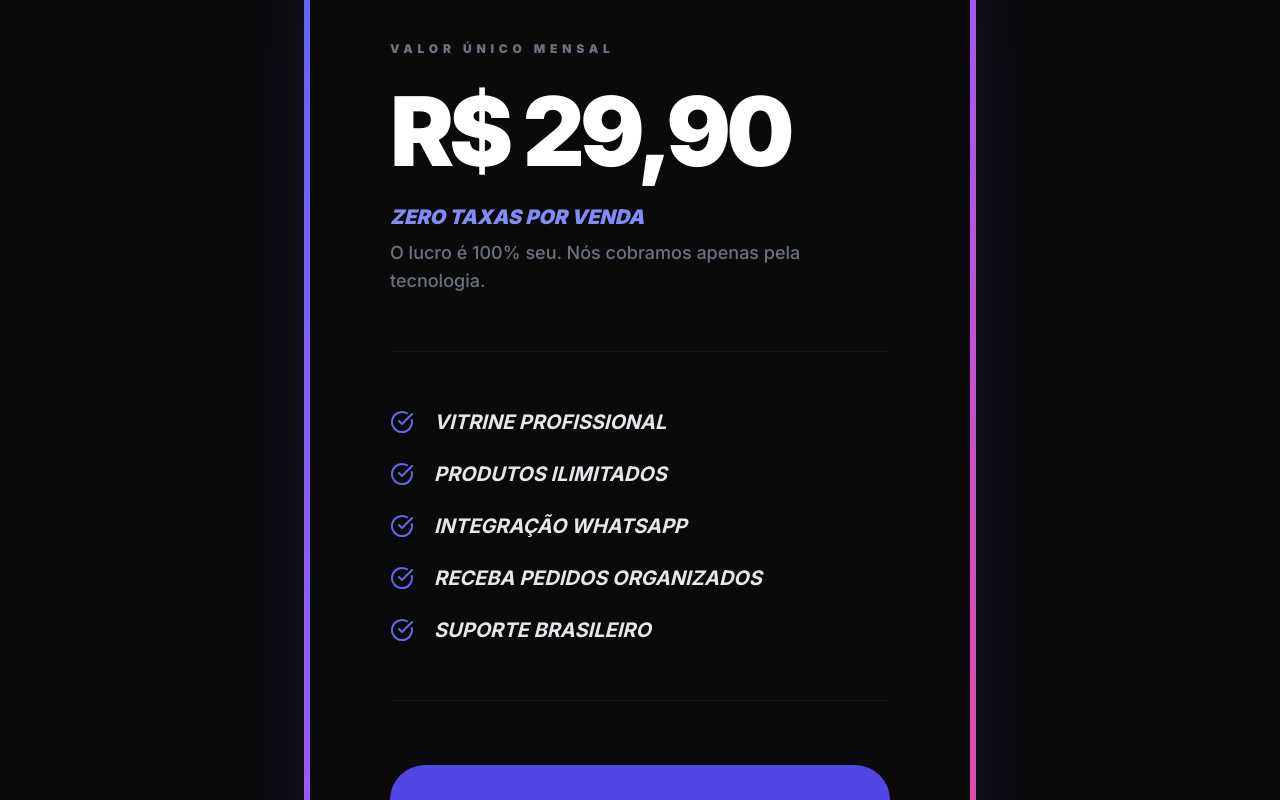
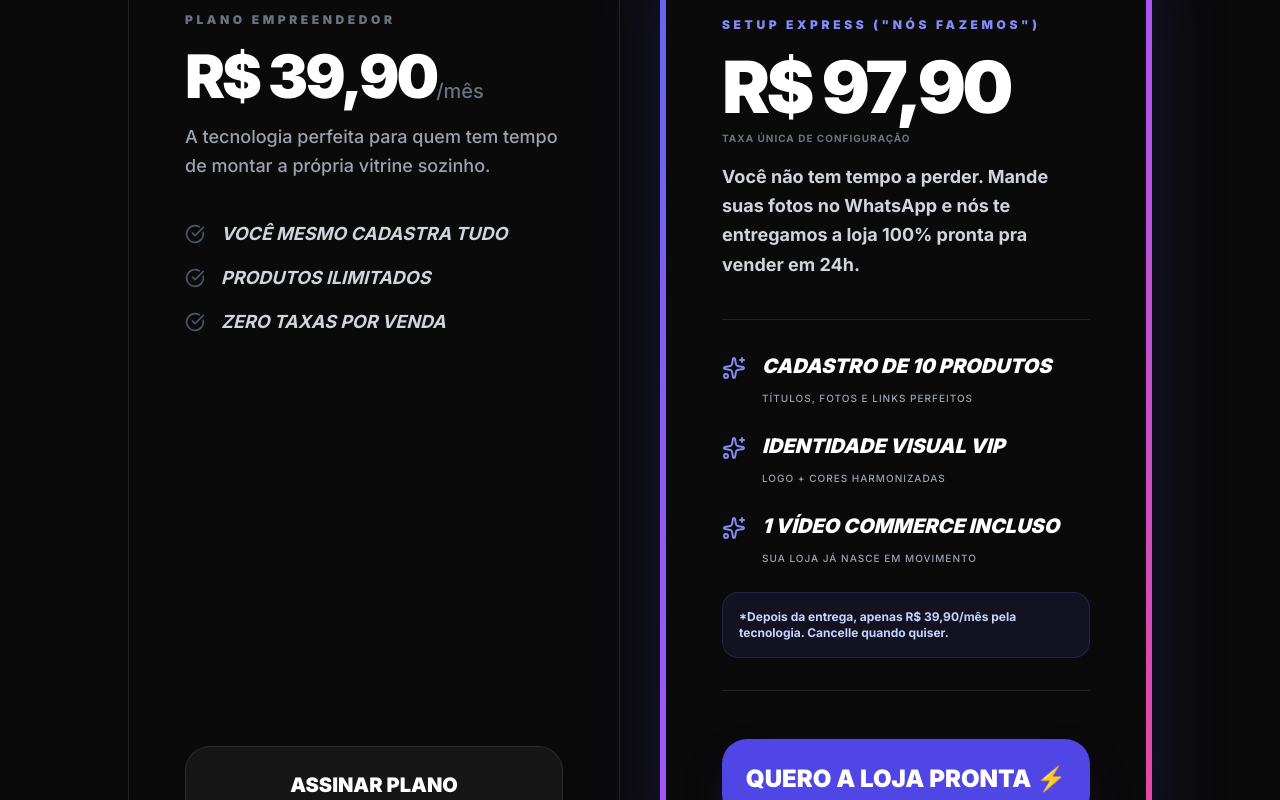
Before and after one commit to reniahapp-tech/Vyzgo, a React (Vite) app: page / in a window 1280 px wide. Shown: the part 7060-7860 px from the top of the page. Built offline with nearby package versions, Linux system fonts and the light colour scheme.

Commit message:
feat: Pricing section updated with Setup Express table

```diff
--- a/components/AdminPanel.tsx
+++ b/components/AdminPanel.tsx
@@ -1662,7 +1662,7 @@ const AdminPanel: React.FC<{ isStandalone?: boolean }> = ({ isStandalone = false
         onClose={() => setIsPaymentOpen(false)}
         onSuccess={upgradeToPro}
         planName="Plano Pro"
-        price="R$ 29,90"
+        price="R$ 39,90"
       />
     </div>
   );
--- a/components/LandingPage.tsx
+++ b/components/LandingPage.tsx
@@ -380,45 +380,80 @@ const LandingPage: React.FC = () => {
                 <div className="container mx-auto px-4 text-center">
                     <h2 className="text-4xl md:text-7xl font-black mb-20 tracking-tighter italic uppercase">Transparência Total.</h2>
 
-                    <div className="max-w-2xl mx-auto">
-                        <div className="p-1 md:p-1.5 bg-gradient-to-br from-indigo-500 via-purple-500 to-pink-500 rounded-[45px] shadow-[0_0_80px_rgba(79,70,229,0.15)]">
-                            <div className="bg-[#0A0A0A] rounded-[43px] p-6 sm:p-8 md:p-20 text-left relative overflow-hidden">
-                                <div className="mb-14">
-                                    <span className="text-[12px] font-black tracking-[0.4em] text-gray-500 uppercase">Valor Único Mensal</span>
-                                    <div className="text-5xl sm:text-7xl md:text-8xl font-black mt-6 text-white tracking-tighter">R$ 29,90</div>
-                                    <p className="text-indigo-400 text-xl mt-6 font-black uppercase italic">Zero Taxas Por Venda</p>
-                                    <p className="text-gray-500 text-lg mt-2 font-medium">O lucro é 100% seu. Nós cobramos apenas pela tecnologia.</p>
+                    <div className="max-w-5xl mx-auto grid grid-cols-1 lg:grid-cols-2 gap-10">
+                        {/* Plano Faça Você Mesmo */}
+                        <div className="p-[1px] bg-white/10 rounded-[45px] transition-transform hover:-translate-y-2 duration-500">
+                            <div className="bg-[#0A0A0A] rounded-[44px] p-8 md:p-14 text-left h-full flex flex-col relative overflow-hidden">
+                                <div className="mb-10">
+                                    <span className="text-[12px] font-black tracking-[0.3em] text-gray-500 uppercase">Plano Empreendedor</span>
+                                    <div className="text-4xl md:text-6xl font-black mt-4 text-white tracking-tighter">R$ 39,90<span className="text-xl text-gray-500 tracking-normal font-medium">/mês</span></div>
+                                    <p className="text-gray-400 text-lg mt-4 font-medium leading-relaxed">A tecnologia perfeita para quem tem tempo de montar a própria vitrine sozinho.</p>
                                 </div>
 
-                                <div className="space-y-6 mb-16 border-y border-white/5 py-14">
-                                    <div className="flex items-center gap-5 text-gray-200 font-bold text-xl italic uppercase">
-                                        <CheckCircle size={24} className="text-indigo-500 shrink-0" />
-                                        <span>Vitrine Profissional</span>
+                                <div className="space-y-4 mb-12 flex-grow">
+                                    <div className="flex items-center gap-4 text-gray-300 font-bold text-lg uppercase italic">
+                                        <CheckCircle size={20} className="text-gray-600 shrink-0" />
+                                        <span>Você mesmo cadastra tudo</span>
                                     </div>
-                                    <div className="flex items-center gap-5 text-gray-200 font-bold text-xl italic uppercase">
-                                        <CheckCircle size={24} className="text-indigo-500 shrink-0" />
+                                    <div className="flex items-center gap-4 text-gray-300 font-bold text-lg uppercase italic">
+                                        <CheckCircle size={20} className="text-gray-600 shrink-0" />
                                         <span>Produtos Ilimitados</span>
                                     </div>
-                                    <div className="flex items-center gap-5 text-gray-200 font-bold text-xl italic uppercase">
-                                        <CheckCircle size={24} className="text-indigo-500 shrink-0" />
-                                        <span>Integração WhatsApp</span>
-                                    </div>
-                                    <div className="flex items-center gap-5 text-gray-200 font-bold text-xl italic uppercase">
-                                        <CheckCircle size={24} className="text-indigo-500 shrink-0" />
-                                        <span>Receba Pedidos Organizados</span>
-                                    </div>
-                                    <div className="flex items-center gap-5 text-gray-200 font-bold text-xl italic uppercase">
-                                        <CheckCircle size={24} className="text-indigo-500 shrink-0" />
-                                        <span>Suporte Brasileiro</span>
+                                    <div className="flex items-center gap-4 text-gray-300 font-bold text-lg uppercase italic">
+                                        <CheckCircle size={20} className="text-gray-600 shrink-0" />
+                                        <span>Zero Taxas Por Venda</span>
                                     </div>
                                 </div>
 
-                                <a href="https://app.vyzgo.com" className="w-full py-8 bg-indigo-600 hover:bg-indigo-700 text-white rounded-[35px] font-black text-2xl text-center transition-all shadow-xl shadow-indigo-900/40 flex items-center justify-center gap-3">
-                                    CRIAR MINHA VITRINE 🚀
+                                <a href="https://app.vyzgo.com" className="w-full py-6 bg-white/5 hover:bg-white/10 text-white border border-white/10 rounded-[25px] font-black text-xl text-center transition-all flex items-center justify-center gap-3">
+                                    ASSINAR PLANO
                                 </a>
-                                <p className="text-center text-gray-600 text-[10px] mt-6 font-black uppercase tracking-widest opacity-60">
-                                    Tecnologia brasileira de alta conversão.
-                                </p>
+                            </div>
+                        </div>
+
+                        {/* Plano Setup Express */}
+                        <div className="p-1 md:p-1.5 bg-gradient-to-br from-indigo-500 via-purple-500 to-pink-500 rounded-[45px] shadow-[0_0_80px_rgba(79,70,229,0.2)] relative transition-transform hover:-translate-y-2 duration-500">
+                            <div className="absolute -top-5 left-1/2 -translate-x-1/2 bg-indigo-600 text-white font-black text-xs px-6 py-2 rounded-full uppercase tracking-widest border border-indigo-400 shadow-xl z-20">
+                                MAIS ESCOLHIDO 🔥
+                            </div>
+                            <div className="bg-[#0A0A0A] rounded-[43px] p-8 md:p-14 text-left h-full flex flex-col relative overflow-hidden">
+                                <div className="mb-10">
+                                    <span className="text-[12px] font-black tracking-[0.3em] text-indigo-400 uppercase">Setup Express ("Nós fazemos")</span>
+                                    <div className="text-5xl md:text-7xl font-black mt-4 text-white tracking-tighter">R$ 97,90</div>
+                                    <span className="text-[10px] font-bold text-gray-500 uppercase tracking-widest block mt-2">Taxa Única de Configuração</span>
+                                    <p className="text-gray-300 text-lg mt-4 font-bold leading-relaxed">Você não tem tempo a perder. Mande suas fotos no WhatsApp e nós te entregamos a loja 100% pronta pra vender em 24h.</p>
+                                </div>
+
+                                <div className="space-y-5 mb-12 flex-grow border-y border-white/10 py-8">
+                                    <div className="flex items-start gap-4 text-white font-black text-xl uppercase italic">
+                                        <Sparkles size={24} className="text-indigo-400 shrink-0 mt-1" />
+                                        <div>
+                                            Cadastro de 10 Produtos
+                                            <p className="text-[10px] text-gray-400 font-medium tracking-widest uppercase mt-1 not-italic">Títulos, fotos e links perfeitos</p>
+                                        </div>
+                                    </div>
+                                    <div className="flex items-start gap-4 text-white font-black text-xl uppercase italic">
+                                        <Sparkles size={24} className="text-indigo-400 shrink-0 mt-1" />
+                                        <div>
+                                            Identidade Visual VIP
+                                            <p className="text-[10px] text-gray-400 font-medium tracking-widest uppercase mt-1 not-italic">Logo + Cores Harmonizadas</p>
+                                        </div>
+                                    </div>
+                                    <div className="flex items-start gap-4 text-white font-black text-xl uppercase italic">
+                                        <Sparkles size={24} className="text-indigo-400 shrink-0 mt-1" />
+                                        <div>
+                                            1 Vídeo Commerce Incluso
+                                            <p className="text-[10px] text-gray-400 font-medium tracking-widest uppercase mt-1 not-italic">Sua loja já nasce em movimento</p>
+                                        </div>
+                                    </div>
+                                    <div className="flex items-center gap-3 bg-indigo-500/10 p-4 rounded-2xl border border-indigo-500/20 mt-4">
+                                        <span className="text-xs text-indigo-200 font-bold">*Depois da entrega, apenas R$ 39,90/mês pela tecnologia. Cancelle quando quiser.</span>
+                                    </div>
+                                </div>
+
+                                <a href="https://wa.me/5511999999999?text=Quero%20o%20Setup%20Express%20da%20VyzGo!" target="_blank" rel="noreferrer" className="w-full py-6 bg-indigo-600 hover:bg-indigo-700 text-white rounded-[25px] font-black text-2xl text-center transition-all shadow-2xl shadow-indigo-900/40 flex items-center justify-center gap-3 group">
+                                    QUERO A LOJA PRONTA ⚡
+                                </a>
                             </div>
                         </div>
                     </div>
```
